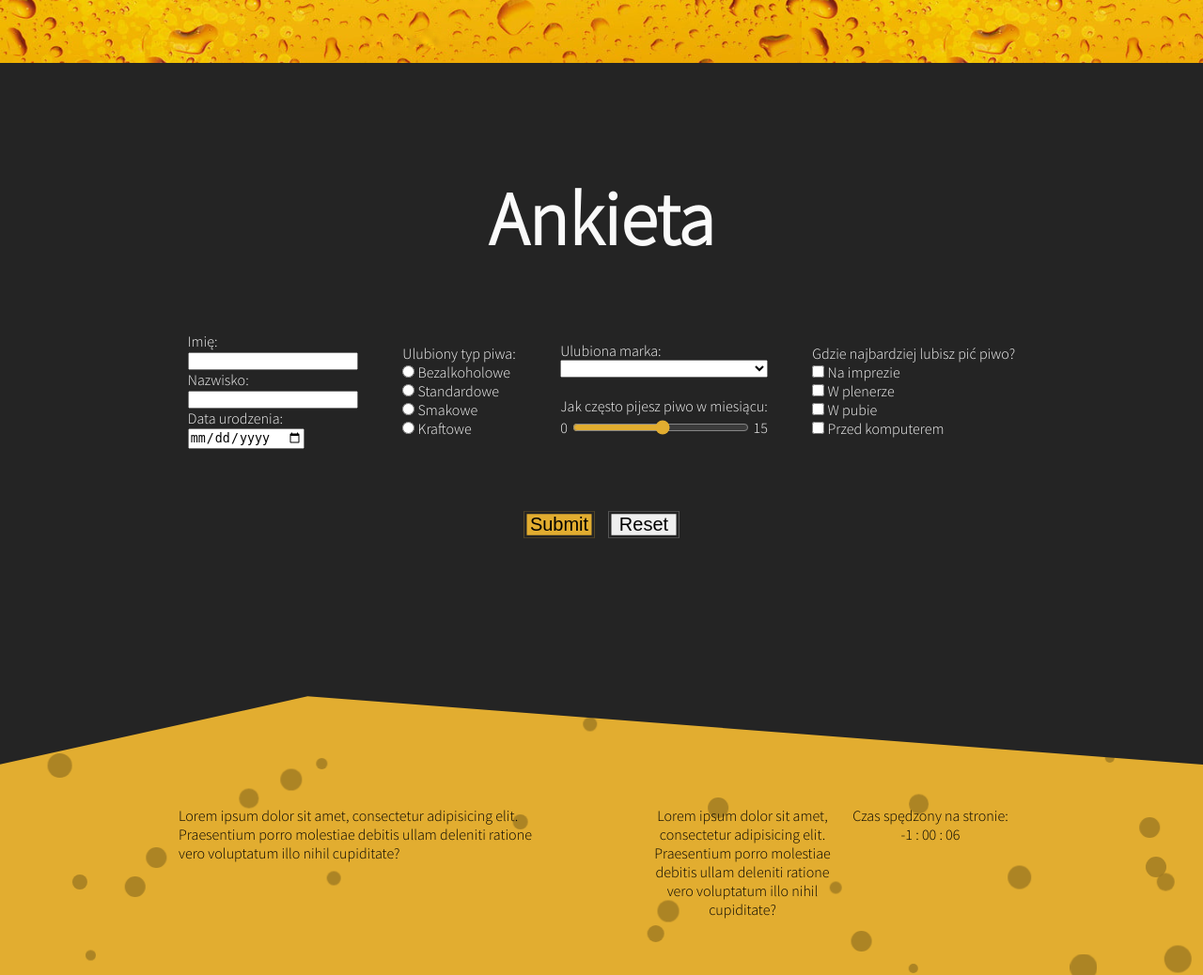
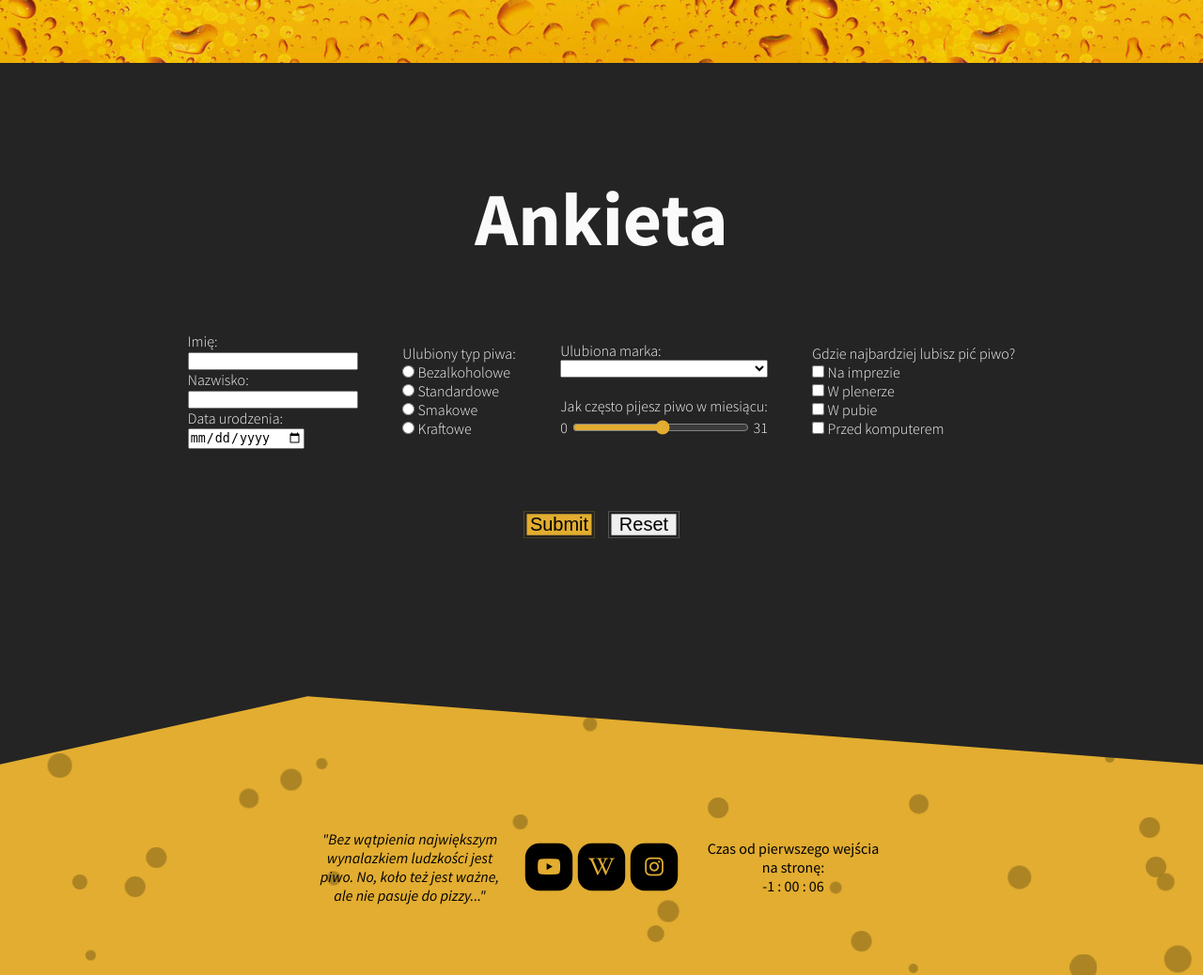
Before and after one commit to Billypl/dev-wai, a PHP site: page /form.html in a window 1280 px wide. Shown: the part 253-1291 px from the top of the page at 94% size. Run offline with PHP 8.4, Linux system fonts and the light colour scheme; some libraries are stand-ins or nearby versions.

Commit message:
filling content

```diff
--- a/external/styles/ResponsiveSlides/slides.css
+++ b/external/styles/ResponsiveSlides/slides.css
@@ -2,7 +2,7 @@
   position: relative;
   list-style: none;
   overflow: hidden;
-  width: 20%;
+  width: 15%;
   padding: 0;
   margin: 0;
 }
--- a/form.html
+++ b/form.html
@@ -26,7 +26,7 @@
     <link rel="preconnect" href="https://fonts.googleapis.com">
     <link rel="preconnect" href="https://fonts.gstatic.com" crossorigin>
     <link
-        href="https://fonts.googleapis.com/css2?family=Dosis:wght@300;500;700&family=Source+Sans+Pro:wght@200;300&family=Staatliches&display=swap"
+        href="https://fonts.googleapis.com/css2?family=Dosis:wght@300;500;700&family=Source+Sans+Pro:ital,wght@0,200;0,300;0,400;0,600;0,700;1,200;1,400&family=Staatliches&display=swap"
         rel="stylesheet">
 </head>
 
@@ -168,19 +168,20 @@
                 <path d="M892.25 114.72L0 0 0 120 1200 120 1200 0 892.25 114.72z" class="shape-fill"></path>
             </svg>
         </div>
-        <div class="footer-text">
-            Lorem ipsum dolor sit amet, consectetur adipisicing elit. Praesentium porro molestiae debitis ullam deleniti
-            ratione vero voluptatum illo nihil cupiditate?
-        </div>
 
         <div class="footer-text">
-            <div>
-                Lorem ipsum dolor sit amet, consectetur adipisicing elit. Praesentium porro molestiae debitis ullam
-                deleniti
-                ratione vero voluptatum illo nihil cupiditate?
-            </div>
+            <cite>"Bez wątpienia największym wynalazkiem ludzkości jest piwo. No, koło też jest ważne, ale nie pasuje do
+                pizzy..."</cite>
+        </div>
+        <div class="footer-text">
+            <a href="https://www.youtube.com/c/BrowarKopyra"><i class="fa-brands fa-youtube"></i></a>
+            <a href="https://pl.wikipedia.org/wiki/Piwo"><i class="fa-brands fa-wikipedia-w"></i></a>
+            <a href="https://www.instagram.com/explore/tags/beer"><i class="fa-brands fa-instagram"></i></a>
+        </div>
+        <div class="footer-text">
+
             <div class="no-js">
-                Czas spędzony na stronie:
+                Czas od pierwszego wejścia na stronę:
                 <div id="clock">
                     00:00:00
                 </div>
--- a/scripts/form.js
+++ b/scripts/form.js
@@ -1,6 +1,6 @@
 const formSlider = document.getElementById("monthly-beer");
 const formSliderOutput = document.getElementById("cur-val");
-formSliderOutput.innerText = formSlider.value;
+formSliderOutput.innerText = sessionStorage.getItem("monthly-beer") || 31;
 
 formSlider.oninput = function () {
     formSliderOutput.innerText = this.value;
--- a/scripts/timeCounter.js
+++ b/scripts/timeCounter.js
@@ -27,7 +27,7 @@ function refreshClock() {
     let now = new Date;
     let dTime = new Date(now - startDate);
 
-    let hours = String(dTime.getHours() - 1).padStart(2, '0');
+    let hours = String(dTime.getHours() - 1 + (dTime.getDate() - 1) * 24).padStart(2, '0');
     let minutes = String(dTime.getMinutes()).padStart(2, '0');
     let seconds = String(dTime.getSeconds()).padStart(2, '0');
 
--- a/styles/dark-mode.css
+++ b/styles/dark-mode.css
@@ -10,6 +10,7 @@
 
   --card-shadow-color: #060606;
 
+  --jq-a-text: var(--beer-color);
   --jq-content-text-color: #f7f6f6;
   --jq-content-bg: #333333;
   --jq-vidget-border: #888888;
--- a/styles/footer.css
+++ b/styles/footer.css
@@ -2,24 +2,48 @@ footer {
   min-height: 300px;
   background-color: var(--beer-color);
   position: relative;
+
   display: flex;
   justify-content: center;
   align-items: flex-end;
+
   color: black;
   position: relative;
   overflow: hidden;
+  font-weight: 400;
   transition: left 1s linear;
 }
 .footer-text {
-  z-index: 2;
   height: 150px;
-  max-width: 400px;
+  max-width: 200px;
   display: flex;
   justify-content: center;
-  margin: 30px 50px;
+  align-items: center;
+  text-align: center;
+
+  margin: 30px 10px;
+  margin-bottom: 40px;
+  z-index: 2;
 }
+.footer-text a {
+  display: flex;
+  justify-content: center;
+  align-items: center;
+  width: 36px;
+  height: 36px;
+
+  background-color: black;
+  border-radius: 30%;
+  color: var(--beer-color);
+
+  margin: 0 10px;
+  scale: 1.4;
+}
+.footer-text a:hover {
+  filter: brightness(80%);
+}
+
 .footer-text > div {
-  width: 50%;
   flex-direction: column;
   text-align: center;
 }
@@ -53,7 +77,6 @@ footer {
   border-radius: 50%;
   background-color: var(--beer-color);
   filter: opacity(80%) brightness(70%);
-  z-index: 1;
 
   position: absolute;
   margin-top: 300px;
--- a/styles/light-mode.css
+++ b/styles/light-mode.css
@@ -10,6 +10,7 @@
 
   --card-shadow-color: #949494;
 
+  --jq-a-text: var(--beer-color);
   --jq-content-text-color: #000000;
   --jq-content-bg: #b4b4b4;
   --jq-vidget-border: #888888;
--- a/styles/main-sections.css
+++ b/styles/main-sections.css
@@ -10,6 +10,10 @@
   align-items: center;
   margin: 100px 0;
 }
+.harmonica p {
+  margin: 10px 0;
+}
+
 #tabs {
   width: 50%;
 }
--- a/styles/style.css
+++ b/styles/style.css
@@ -9,6 +9,7 @@ body {
 
   width: 100%;
   font-family: "Source Sans Pro", sans-serif;
+  font-weight: 300;
 }
 
 section {
```
Also changed, not shown: galery.html (+12 -11 lines), index.html (+63 -44 lines), Resources/brands/kraftowe.png (added), Resources/brands/kraftowe2.png (added), Resources/brands/kraftowe3.png (added), external/styles/jquery-ui-1.13.2.custom/jquery-ui.css.
